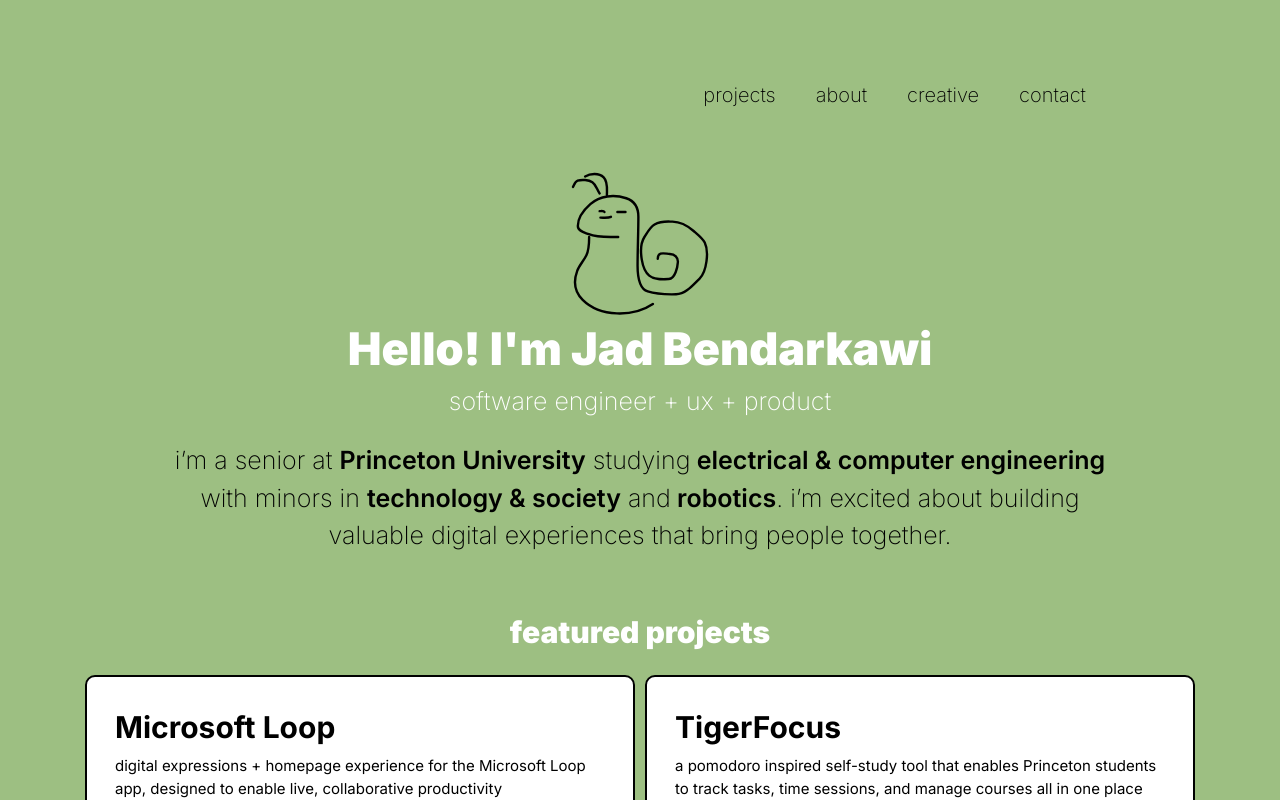
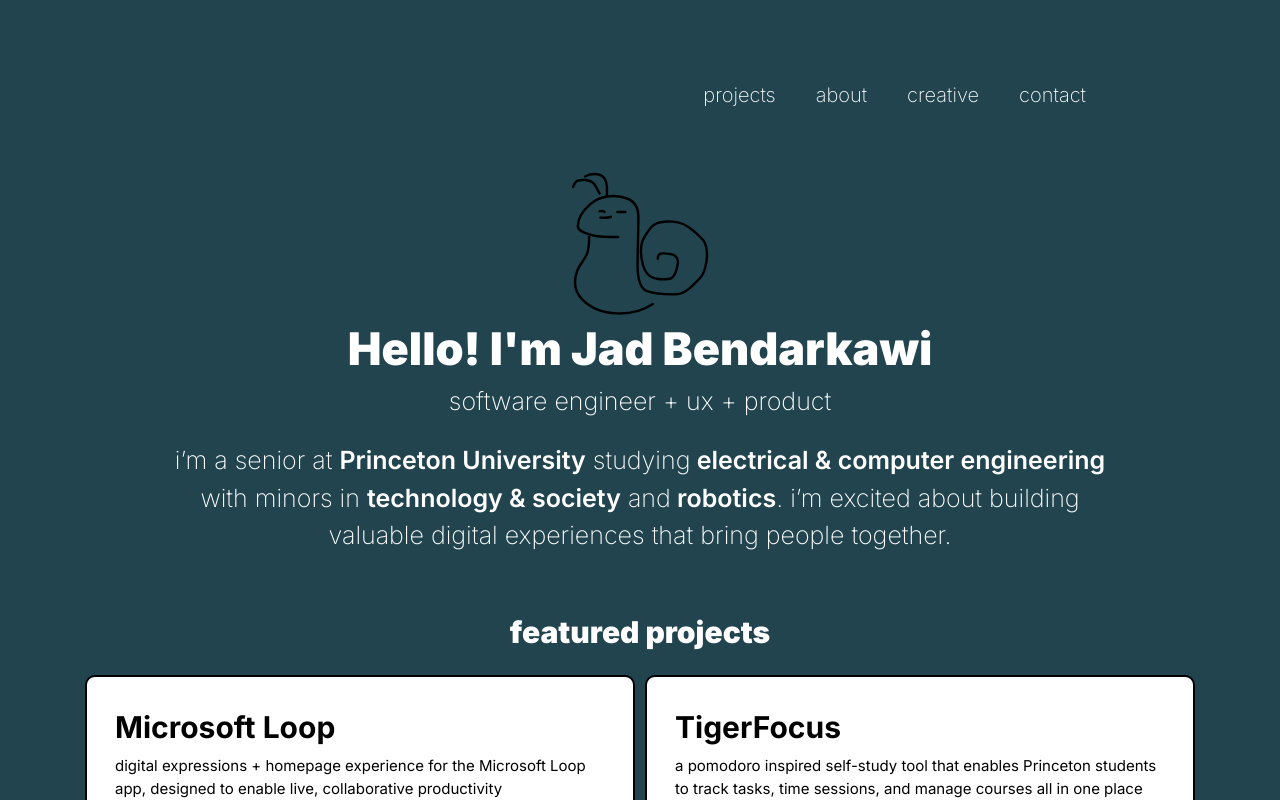
Before and after one commit to jad-bend/personal-site, a Next.js app: page / in a window 1280 px wide. Shown: the top 800 px of the page. Built offline with nearby package versions, Linux system fonts and the light colour scheme.

Commit message:
colors change

```diff
--- a/app/globals.css
+++ b/app/globals.css
@@ -19,5 +19,5 @@
 
 body {
   color: rgb(var(--foreground-rgb));
-  background: #9dbf82;
+  background: #21444f;
 }
--- a/app/page.tsx
+++ b/app/page.tsx
@@ -97,7 +97,7 @@
         <div className="font-[200] text-[25px] text-center">
           software engineer + ux + product
         </div>
-        <div className="text-black font-[200] text-[25px] w-[963px] text-center pt-[22px]">
+        <div className="font-[200] text-[25px] w-[963px] text-center pt-[22px]">
           i’m a senior at <b className="font-[600]">Princeton University</b>{" "}
           studying
           <b className="font-[600]"> electrical & computer engineering</b> with
@@ -113,7 +113,7 @@
 function Navigation() {
   return (
     <>
-      <div className="text-black z-1 font-[200] text-[20px]">
+      <div className="text-white z-1 font-[200] text-[20px]">
         <span className="p-5">projects</span>
         <span className="p-5">about</span>
         <span className="p-5">creative</span>
```
